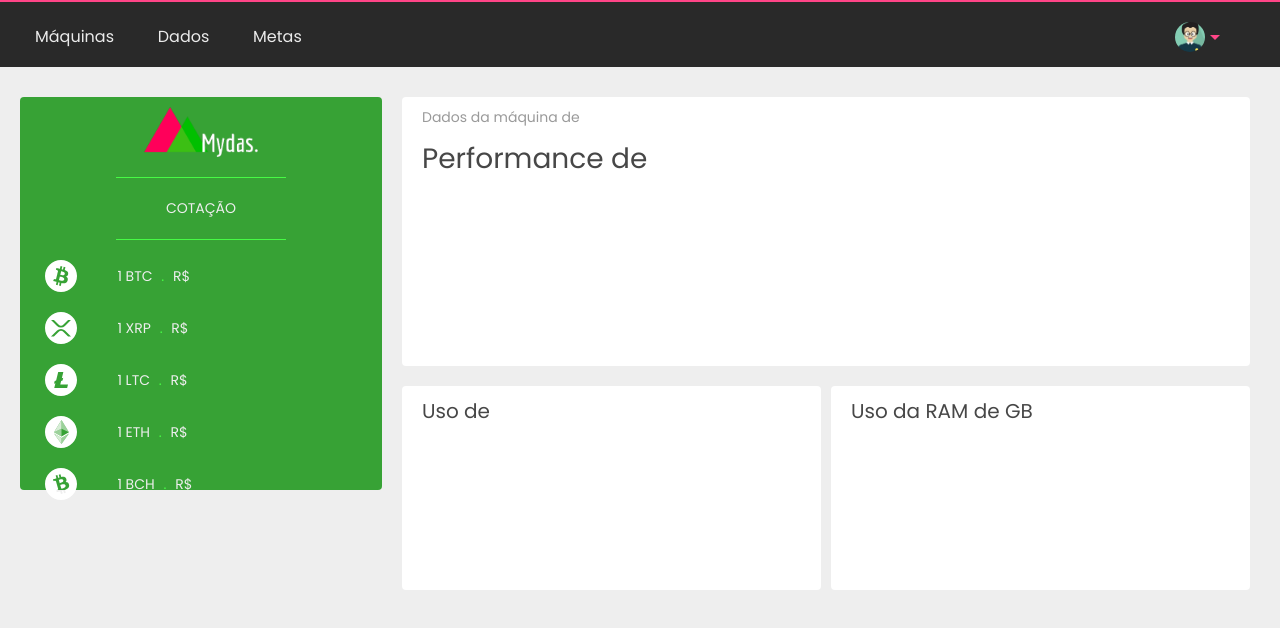
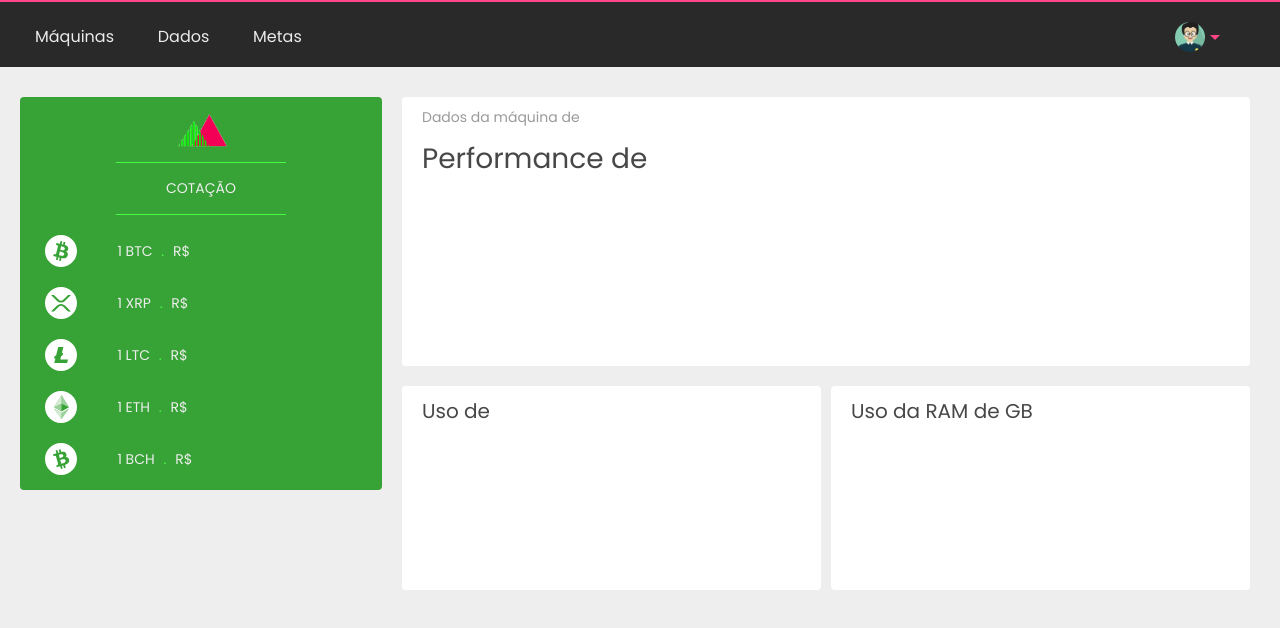
Before and after one commit to bolognini/mydas-dashboard, a website: page index.html in a window 1280 px wide. Drawn offline with nearby package versions, Linux system fonts and the light colour scheme; no server answers.

Commit message:
Add new logo

```diff
--- a/package.json
+++ b/package.json
@@ -5,12 +5,12 @@
   "main": "app.js",
   "dependencies": {
     "axios": "^0.18.0",
+    "check-node-version": "^2.1.0",
+    "cluster": "^0.7.7",
     "cors": "^2.8.5",
     "express": "^4.16.4",
     "mssql": "^4.2.3",
     "nodemon": "^1.18.6",
-    "check-node-version": "^2.1.0",
-    "cluster": "^0.7.7",
     "os": "^0.1.1"
   },
   "scripts": {
--- a/public/css/style.css
+++ b/public/css/style.css
@@ -189,7 +189,7 @@ nav {
 }
 
 .logo-wrapper {
-  margin-bottom: 20px;
+  margin-bottom: 0;
 }
 
 .line {
@@ -214,7 +214,7 @@ nav {
 
 .mydas-logo {
   width: 100%;
-  background-image: url(/img/mydas-logo.png);
+  background-image: url(/img/new-logo.png);
   display: block;
   height: 50px;
   background-size: contain;
@@ -224,7 +224,7 @@ nav {
 
 .quotation-title {
   text-align: center;
-  margin: 20px 0;
+  margin: 15px 0;
   color: #eee;
 }
 
```
Also changed, not shown: public/img/new-logo.png (added), 1 other file.
